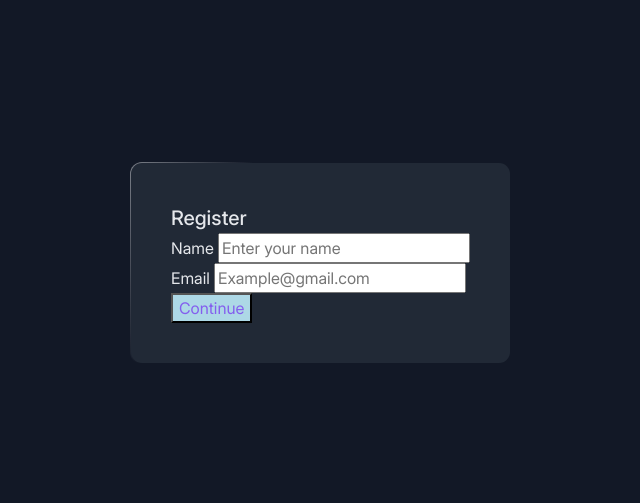
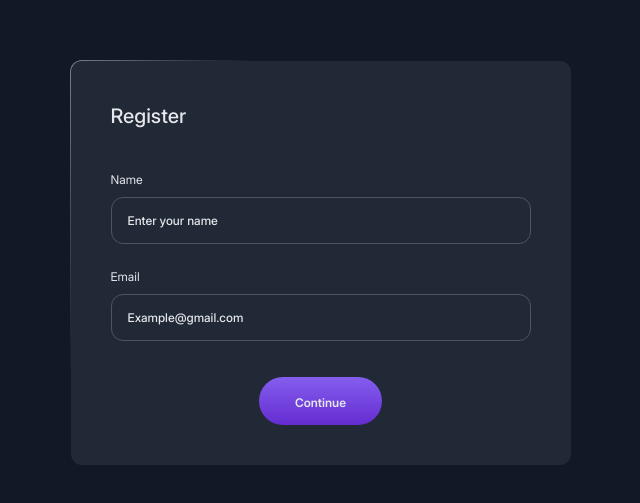
Before and after one commit to NakhimoVV/Multi-step-Register-Form, a website built with Vite: page index.html in a window 1280 px wide. Shown: the part 137-640 px from the top of the page, without its empty margins (312-952 px from the left). Built offline with nearby package versions, Linux system fonts and the light colour scheme; files whose address does not match are found by name.

Commit message:
styles step one - done

```diff
--- a/src/components/Button/Button.module.scss
+++ b/src/components/Button/Button.module.scss
@@ -1,6 +1,12 @@
-.root {
-  background-color: lightblue;
+.button {
+  border: 0;
+  padding-block: 12px;
+  padding-inline: 36px;
+  background: var(--button-gradient);
+  color: var(--color-light);
+  border-radius: var(--border-radius-l);
 }
 .label {
-  color: #845EEE;
+  font-weight: 600;
+  font-size: 12px;
 }
--- a/src/components/Button/index.js
+++ b/src/components/Button/index.js
@@ -1,7 +1,7 @@
 import styles from './Button.module.scss'
 
 export default () => `
-    <button class="${styles.root}">
+    <button class="${styles.button}">
         <span class="${styles.label}">Continue</span>
     </button>
 `
--- /dev/null
+++ b/src/components/Field/Field.module.scss
@@ -0,0 +1,29 @@
+@use '@/styles/media.scss' as *;
+
+.field {
+  display: flex;
+  flex-direction: column;
+  row-gap: 8px;
+  font-size: 12px;
+
+  & input {
+    appearance: none;
+    width: 100%;
+    height: 47px;
+    padding: 16px;
+    color: var(--color-light);
+    background-color: inherit;
+    border: var(--border);
+    border-radius: var(--border-radius-m);
+
+    @include hover {
+      border-width: 2px;
+      border-color: var(--color-light);
+    }
+
+    &::placeholder {
+      font-weight: 500;
+      color: var(--color-light);
+    }
+  }
+}
--- a/src/components/Field/index.js
+++ b/src/components/Field/index.js
@@ -1,3 +1,4 @@
+import styles from "./Field.module.scss";
 import getIdFromLabel from "@/modules/getIdFromLabel.js";
 
 export default (props) => {
@@ -9,9 +10,16 @@ export default (props) => {
   } = props
 
   return `
-    <div>
+    <div class="${styles.field}">
       <label for="${id}">${label}</label>
-      <input type="${type}" id="${id}" placeholder="${placeholder}" autocomplete="true" }/>
+      <div>
+        <input
+          type="${type}"
+          id="${id}"
+          placeholder="${placeholder}"
+          autocomplete="true"
+        />
+      </div>
     </div>
   `
 }
--- a/src/components/Register/Register.module.scss
+++ b/src/components/Register/Register.module.scss
@@ -1,7 +1,13 @@
 .register {
   $bgColor: var(--color-grey-30);
 
+//  position: relative;
+  z-index: var(--layout-block);
+
+  display: flex;
+  flex-direction: column;
   max-width: 502px;
+  margin-inline: auto;
   padding: 40px;
   border-radius: var(--border-radius-m);
   border: 1px solid transparent;
@@ -18,4 +24,17 @@
   font-weight: 500;
   font-size: 20px;
   margin: 0;
+  overflow: hidden;
+  text-overflow: ellipsis;
 }
+
+.form {
+  display: flex;
+  flex-direction: column;
+  row-gap: 24px;
+  margin-block: 40px 36px;
+}
+
+.footer{
+  align-self: center;
+}
--- a/src/components/Register/index.js
+++ b/src/components/Register/index.js
@@ -5,10 +5,12 @@ import Button from "@/components/Button/index.js";
 export default () => `
     <div class="${styles.register}">
         <h2 class="${styles.title}">Register</h2>
-        <form action="">
+        <form class="${styles.form}" action="">
           ${Field({label:'Name', placeholder:'Enter your name'})}
           ${Field({label:'Email', placeholder:'Example@gmail.com', type:'email'})}
         </form>
-        ${Button()}
+        <div class="${styles.footer}">
+          ${Button()}
+        </div>
     </div>
 `
--- a/src/main.js
+++ b/src/main.js
@@ -2,7 +2,7 @@ import '@/styles/index.scss'
 import Register from "@/components/Register/index.js";
 
 document.querySelector('#app').innerHTML = `
-    <section>
+    <section class="wrapper">
         ${Register()}
     </section>
 `
--- a/src/styles/globals.scss
+++ b/src/styles/globals.scss
@@ -1,3 +1,7 @@
+#app {
+  width: 100%;
+}
+
 body {
   display: flex;
   justify-content: center;
@@ -6,4 +10,31 @@ body {
   font-family: var(--font-family-base);
   color: var(--color-light);
   background-color: var(--color-black);
+  font-weight: 400;
 }
+
+button,
+label,
+input,
+select {
+  transition-duration: var(--transition-duration);
+}
+
+:focus-visible {
+  outline: none;
+  box-shadow: 0 0 0 2px var(--color-accent);
+  transition-duration: 0s !important;
+}
+
+.wrapper {
+  position: relative;
+
+
+  &::before {
+    content: url('blur-radial.png');
+    position: absolute;
+    top: 0;
+    left: 30%;
+    z-index: var(--layout-blure-circle);
+  }
+}
--- a/src/styles/variables.scss
+++ b/src/styles/variables.scss
@@ -6,15 +6,19 @@
   --color-silver: #A1A1A9;
   --color-light: #E5E7EB;
   --color-accent: #845EEE;
-  --color-accent-light: #845EEE4D;
+  --color-accent-light: #652cd1;
   --color-pin: #5425AF;
 
   --border: 1px solid var(--color-grey-10);
+  --button-gradient: linear-gradient(180deg, var(--color-accent) 0%, var(--color-accent-light) 100%);
 
   --border-radius-l: 38px;
   --border-radius-m: 12px;
 
   --font-family-base: 'Inter', sans-serif;
 
+  --layout-block: 100;
+  --layout-blure-circle: 10;
+
   --transition-duration: 0.2s;
 }
```
Also changed, not shown: 1 other file.
